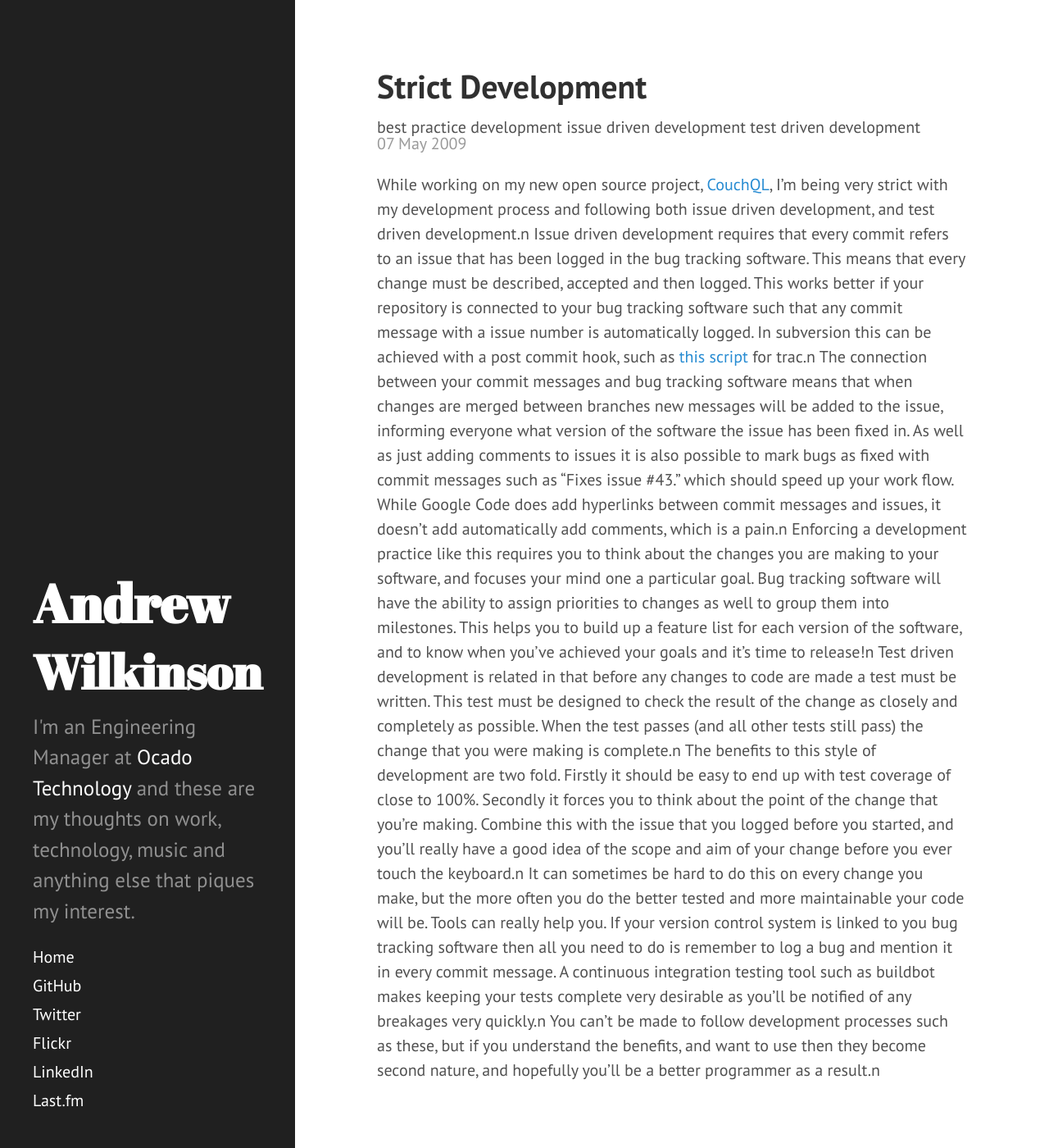
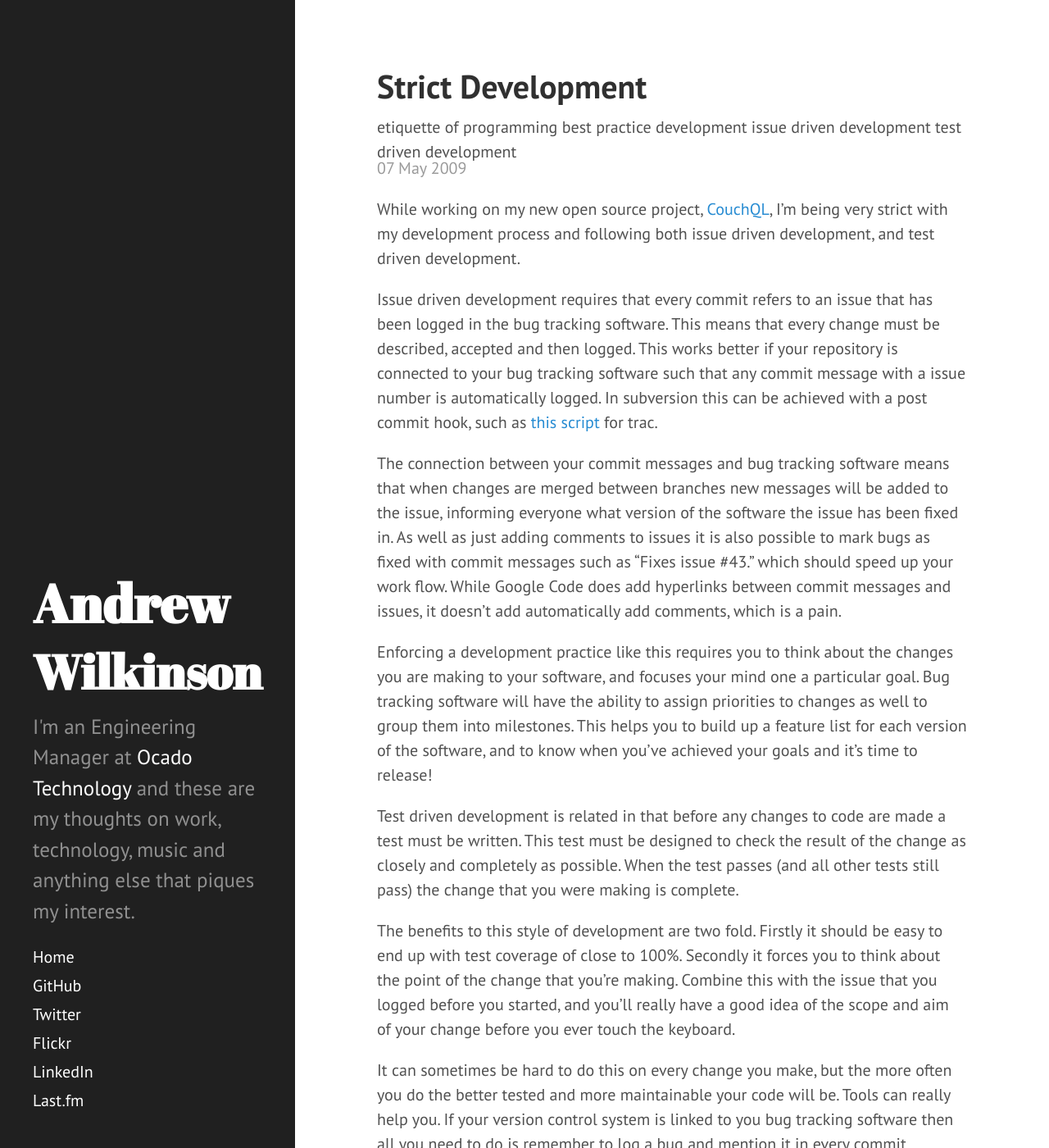
Before and after one commit to andrewjw/site, a Jekyll site: the page built from _posts/2009-05-07-strict-development.md, in a window 1280 px wide and 1400 px high. Shown: the whole window at 82% size. Built offline with Jekyll 4.4.1, drawn with Linux system fonts in a browser that asks for light colours; some of the changed text lies outside the part shown.

Commit message:
Update 2009-05-07-strict-development.md

```diff
--- a/_posts/2009-05-07-strict-development.md
+++ b/_posts/2009-05-07-strict-development.md
@@ -1,19 +1,19 @@
 ---
 layout: post
 title: Strict Development
-date: 2009-05-07 12:28:34.000000000 +01:00
+date: 2009-05-07T11:28:34.000Z
 type: post
 parent_id: '0'
 published: true
-password: ''
 status: publish
 categories:
-- etiquette of programming
+  - etiquette of programming
 tags:
-- best practice
-- development
-- issue driven development
-- test driven development
+  - etiquette of programming
+  - best practice
+  - development
+  - issue driven development
+  - test driven development
 meta:
   _edit_last: '364050'
 author:
@@ -22,13 +22,19 @@ author:
   display_name: Andrew Wilkinson
   first_name: Andrew
   last_name: Wilkinson
-permalink: "/2009/05/07/strict-development/"
+permalink: /2009/05/07/strict-development/
 ---
-While working on my new open source project, <a href="http://code.google.com/p/couchql/">CouchQL</a>, I'm being very strict with my development process and following both issue driven development, and test driven development.n
-Issue driven development requires that every commit refers to an issue that has been logged in the bug tracking software. This means that every change must be described, accepted and then logged. This works better if your repository is connected to your bug tracking software such that any commit message with a issue number is automatically logged. In subversion this can be achieved with a post commit hook, such as <a href="http://trac.edgewall.org/browser/trunk/contrib/trac-post-commit-hook">this script</a> for trac.n
-The connection between your commit messages and bug tracking software means that when changes are merged between branches new messages will be added to the issue, informing everyone what version of the software the issue has been fixed in. As well as just adding comments to issues it is also possible to mark bugs as fixed with commit messages such as "Fixes issue #43." which should speed up your work flow. While Google Code does add hyperlinks between commit messages and issues, it doesn't add automatically add comments, which is a pain.n
-Enforcing a development practice like this requires you to think about the changes you are making to your software, and focuses your mind one a particular goal. Bug tracking software will have the ability to assign priorities to changes as well to group them into milestones. This helps you to build up a feature list for each version of the software, and to know when you've achieved your goals and it's time to release!n
-Test driven development is related in that before any changes to code are made a test must be written. This test must be designed to check the result of the change as closely and completely as possible. When the test passes (and all other tests still pass) the change that you were making is complete.n
-The benefits to this style of development are two fold. Firstly it should be easy to end up with test coverage of close to 100%. Secondly it forces you to think about the point of the change that you're making. Combine this with the issue that you logged before you started, and you'll really have a good idea of the scope and aim of your change before you ever touch the keyboard.n
+While working on my new open source project, <a href="http://code.google.com/p/couchql/">CouchQL</a>, I'm being very strict with my development process and following both issue driven development, and test driven development.
+
+Issue driven development requires that every commit refers to an issue that has been logged in the bug tracking software. This means that every change must be described, accepted and then logged. This works better if your repository is connected to your bug tracking software such that any commit message with a issue number is automatically logged. In subversion this can be achieved with a post commit hook, such as <a href="http://trac.edgewall.org/browser/trunk/contrib/trac-post-commit-hook">this script</a> for trac.
+
+The connection between your commit messages and bug tracking software means that when changes are merged between branches new messages will be added to the issue, informing everyone what version of the software the issue has been fixed in. As well as just adding comments to issues it is also possible to mark bugs as fixed with commit messages such as "Fixes issue #43." which should speed up your work flow. While Google Code does add hyperlinks between commit messages and issues, it doesn't add automatically add comments, which is a pain.
+
+Enforcing a development practice like this requires you to think about the changes you are making to your software, and focuses your mind one a particular goal. Bug tracking software will have the ability to assign priorities to changes as well to group them into milestones. This helps you to build up a feature list for each version of the software, and to know when you've achieved your goals and it's time to release!
+
+Test driven development is related in that before any changes to code are made a test must be written. This test must be designed to check the result of the change as closely and completely as possible. When the test passes (and all other tests still pass) the change that you were making is complete.
+
+The benefits to this style of development are two fold. Firstly it should be easy to end up with test coverage of close to 100%. Secondly it forces you to think about the point of the change that you're making. Combine this with the issue that you logged before you started, and you'll really have a good idea of the scope and aim of your change before you ever touch the keyboard.
+
 It can sometimes be hard to do this on every change you make, but the more often you do the better tested and more maintainable your code will be. Tools can really help you. If your version control system is linked to you bug tracking software then all you need to do is remember to log a bug and mention it in every commit message.  A continuous integration testing tool such as buildbot makes keeping your tests complete very desirable as you'll be notified of any breakages very quickly.n
-You can't be made to follow development processes such as these, but if you understand the benefits, and want to use then they become second nature, and hopefully you'll be a better programmer as a result.n
+You can't be made to follow development processes such as these, but if you understand the benefits, and want to use then they become second nature, and hopefully you'll be a better programmer as a result.
```
